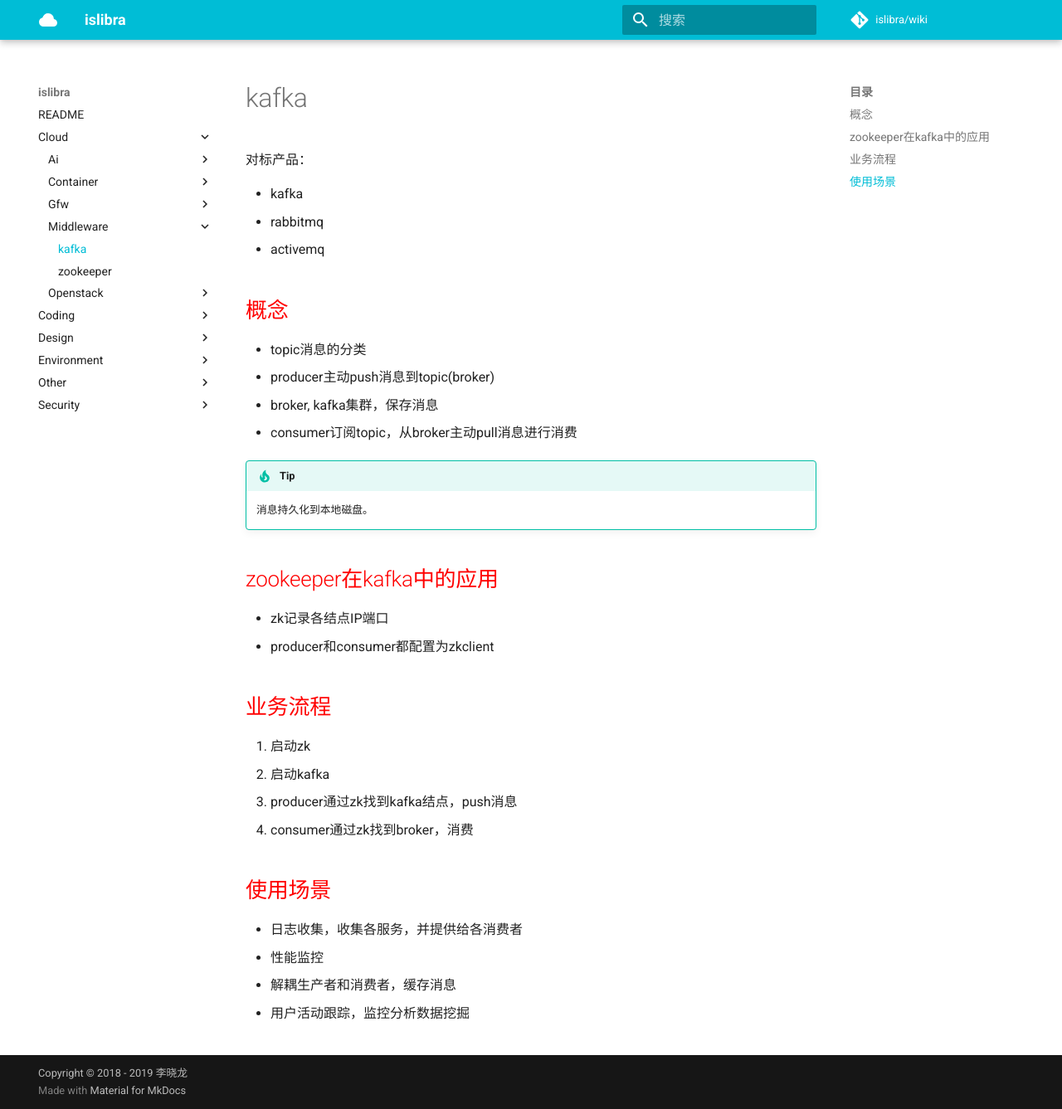
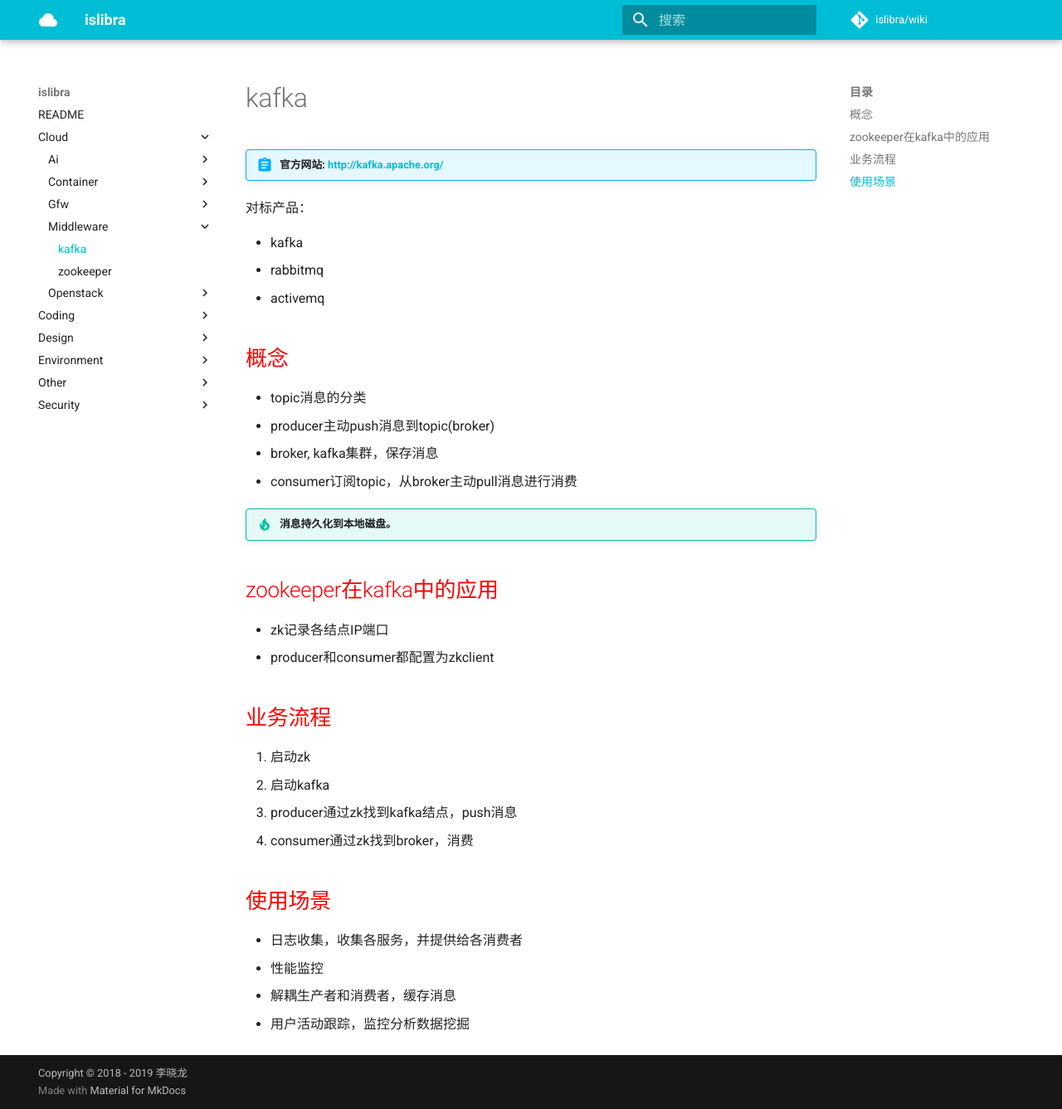
Before and after one commit to islibra/wiki, an MkDocs documentation site: the page built from docs/cloud/middleware/kafka.md, in a window 1280 px wide and 1337 px high. Shown: the whole window at 83% size. Built offline with MkDocs 1.6.1 and Material for MkDocs 9.7.7, drawn with Linux system fonts in a browser that asks for light colours; comment, search, counter and statistics services are not loaded.

Commit message:
Update kafka.md

```diff
--- a/docs/cloud/middleware/kafka.md
+++ b/docs/cloud/middleware/kafka.md
@@ -1,4 +1,6 @@
 # kafka
+
+!!! abstract "官方网站: <http://kafka.apache.org/>"
 
 对标产品：
 
@@ -13,8 +15,7 @@
 - broker, kafka集群，保存消息
 - consumer订阅topic，从broker主动pull消息进行消费
 
-!!! tip
-    消息持久化到本地磁盘。
+!!! tip "消息持久化到本地磁盘。"
 
 ## zookeeper在kafka中的应用
 
```
